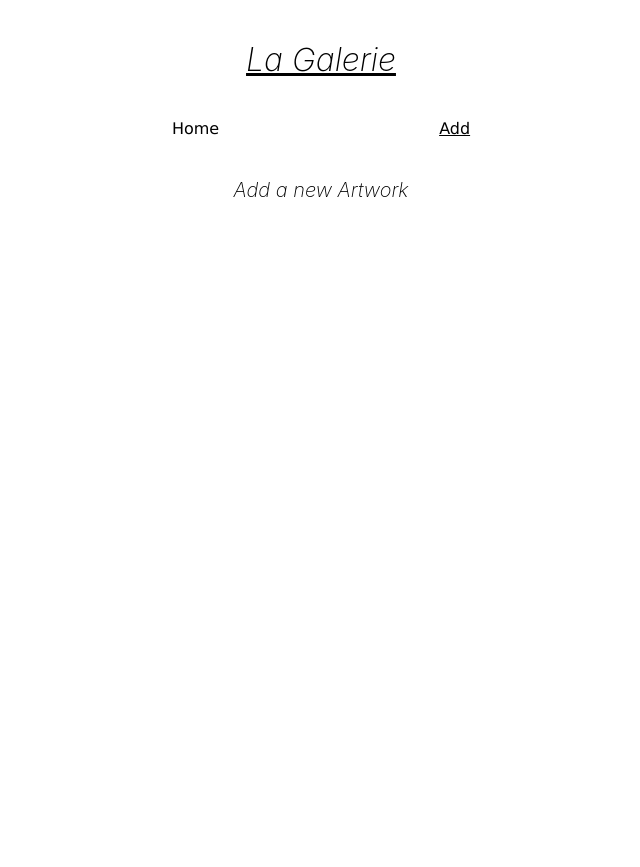
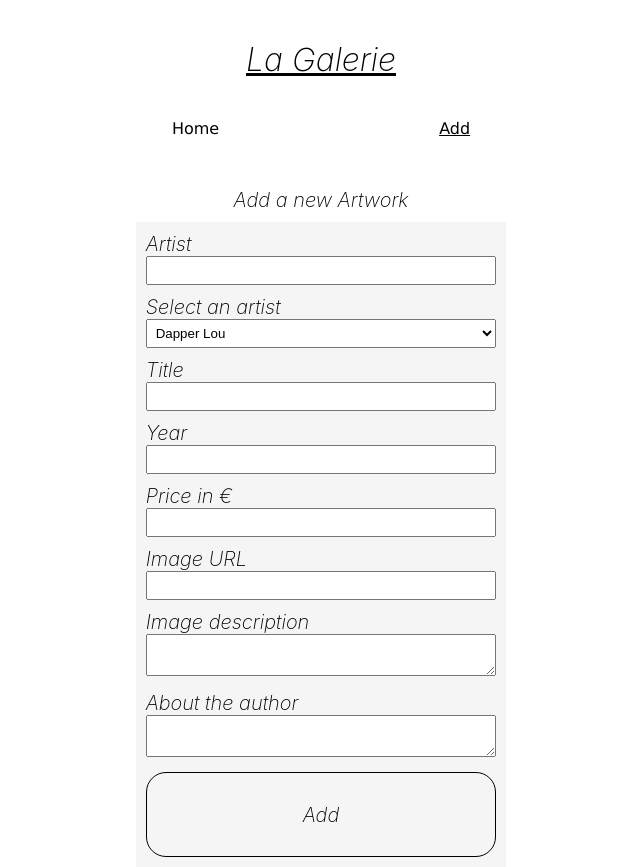
Before and after one commit to isdi-coders-2023/Marta-Ibarra-Final-Project-front-202309-bcn, a React (Vite) app: page /add in a window 1280 px wide. Shown: the whole page, without its empty margins (319-959 px from the left). Before the commit the page ends 800 px from the top, so only its background shows below. Built offline with nearby package versions, Linux system fonts and the light colour scheme.

Commit message:
Add styles to paintings form & add it to AddPage

```diff
--- a/src/components/Button/ButtonStyled.ts
+++ b/src/components/Button/ButtonStyled.ts
@@ -23,11 +23,13 @@ const ButtonStyled = styled.div`
     &__big {
       width: 110px;
       height: 73px;
-      top: -631px;
-      left: 751px;
       border-radius: 20px;
       border: 1px;
       margin: 5px;
+    }
+
+    :disabled {
+      font-weight: 500;
     }
   }
 `;
--- /dev/null
+++ b/src/components/Form/PaintingsFormStyled.ts
@@ -0,0 +1,37 @@
+import styled from "styled-components";
+
+const PaintingsFormStyled = styled.form`
+  display: flex;
+  flex-direction: column;
+  gap: 10px;
+  background-color: #f5f5f5;
+  font-family: Inter;
+  font-size: 20px;
+  font-style: italic;
+  font-weight: 200;
+  line-height: 24px;
+  letter-spacing: 0em;
+  padding: 10px;
+
+  .form__input {
+    width: 100%;
+    padding: 5px;
+  }
+
+  .label {
+    padding: 5px;
+  }
+
+  .dropdown {
+    display: flex;
+    width: 100%;
+    padding: 5px;
+  }
+
+  .form__button {
+    width: 110px;
+    height: 73px;
+  }
+`;
+
+export default PaintingsFormStyled;
--- a/src/pages/AddPage/AddPage.tsx
+++ b/src/pages/AddPage/AddPage.tsx
@@ -1,9 +1,11 @@
+import PaintingsForm from "../../components/Form/PaintingsForm";
 import AddPageStyled from "./AddPageStyled";
 
 const AddPage = (): React.ReactElement => {
   return (
     <AddPageStyled>
       <h2 className="page-title">Add a new Artwork</h2>
+      <PaintingsForm />
     </AddPageStyled>
   );
 };
--- a/src/pages/AddPage/AddPageStyled.ts
+++ b/src/pages/AddPage/AddPageStyled.ts
@@ -9,6 +9,7 @@ const AddPageStyled = styled.main`
     line-height: 24px;
     letter-spacing: 0em;
     text-align: center;
+    padding: 10px;
   }
 `;
 
```
